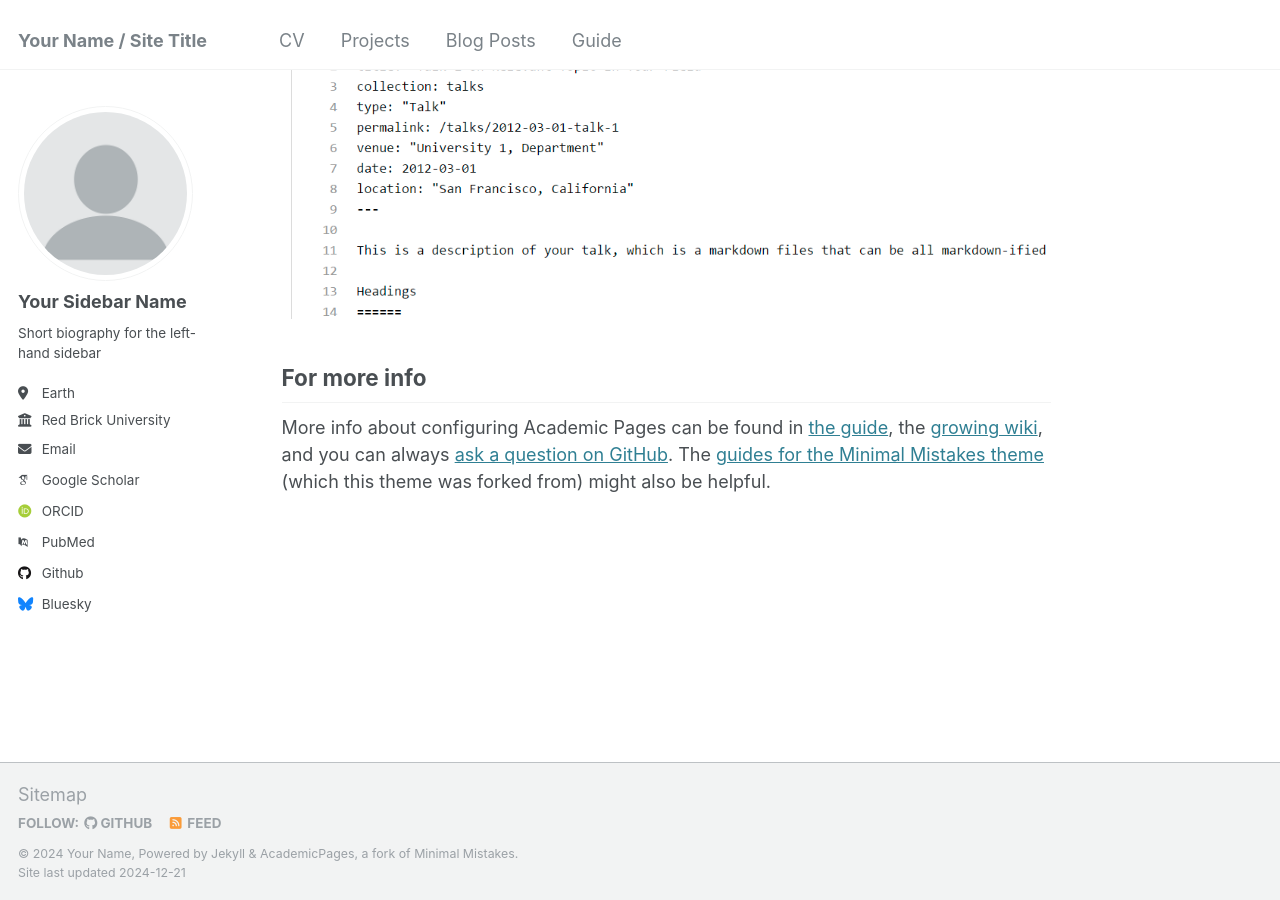
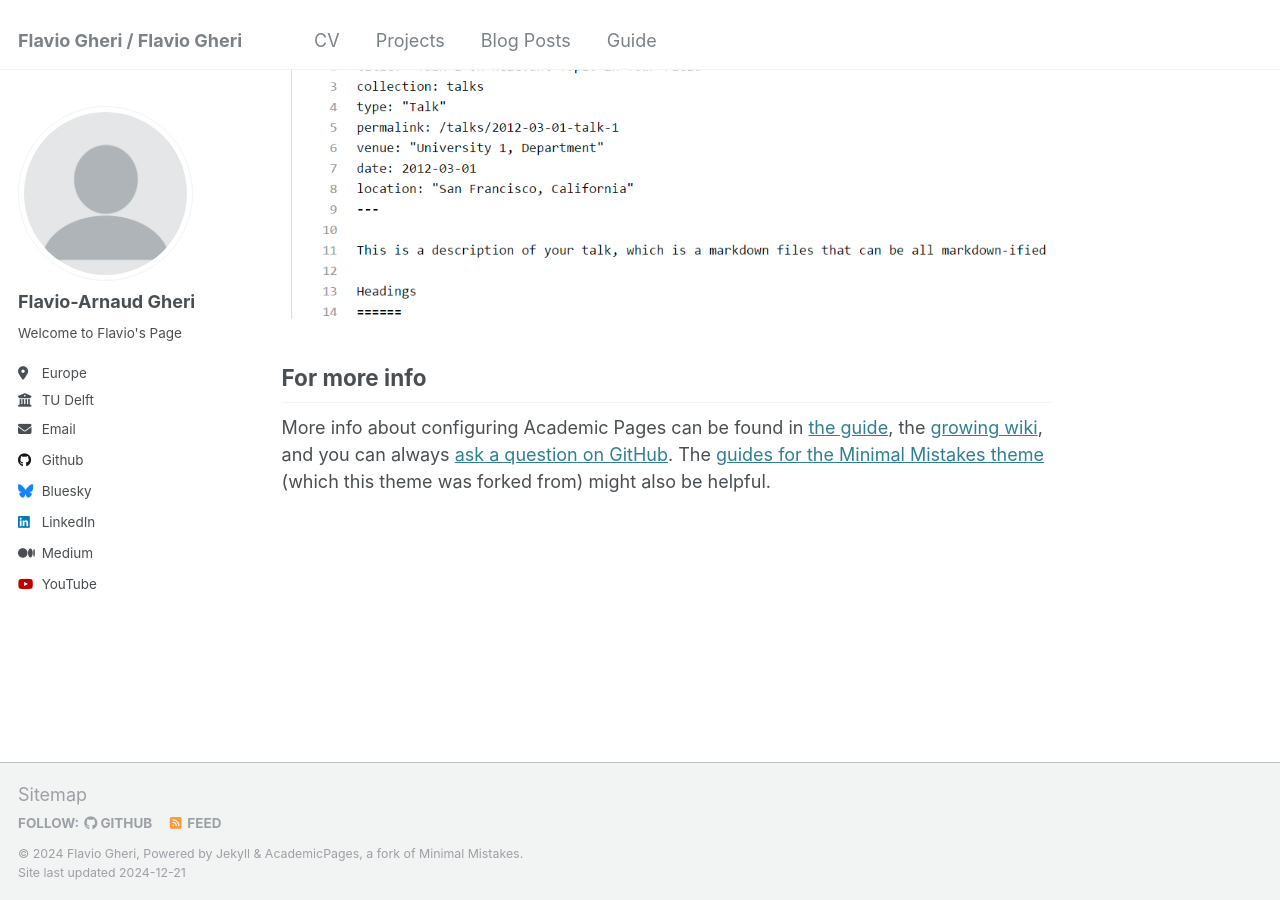
Before and after one commit to flaviogheri/flaviogheri.github.io, a Jekyll site: the page built from _pages/about.md, in a window 1280 px wide and 900 px high, scrolled down 2643 px. Built offline with Jekyll 4.4.1, drawn with Linux system fonts in a browser that asks for light colours; some web fonts are replaced.

```diff
--- a/_config.yml
+++ b/_config.yml
@@ -8,11 +8,11 @@
 
 # Basic Site Settings
 locale                   : "en-US"
-title                    : "Your Name / Site Title"
+title                    : "Flavio Gheri / Flavio Gheri"
 title_separator          : "-"
-name                     : &name "Your Name"
+name                     : &name "Flavio Gheri"
 description              : &description "personal description"
-url                      : https://academicpages.github.io # the base hostname & protocol for your site e.g. "https://[your GitHub username].github.io"
+url                      : https://flaviogheri.github.io # the base hostname & protocol for your site e.g. "https://[your GitHub username].github.io"
 baseurl                  : "" # the subpath of your site, e.g. "/blog"
 repository               : "academicpages/academicpages.github.io"
 
@@ -22,21 +22,21 @@ repository               : "academicpages/academicpages.github.io"
 author:
   # Biographic information
   avatar           : "profile.png"
-  name             : "Your Sidebar Name"
+  name             : "Flavio-Arnaud Gheri"
   pronouns         : # example: "she/her"
-  bio              : "Short biography for the left-hand sidebar"
-  location         : "Earth"
-  employer         : "Red Brick University"
+  bio              : "Welcome to Flavio's Page"
+  location         : "Europe"
+  employer         : "TU Delft"
   uri              : # URL
-  email            : "none@example.org"
+  email            : "gheriarnaudflavio@gmail.com"
 
   # Academic websites
   arxiv            : # URL - Update with the correct link to your profile
-  googlescholar    : "https://scholar.google.com/citations?user=PS_CX0AAAAAJ"
+  # googlescholar    : "https://scholar.google.com/citations?user=PS_CX0AAAAAJ"
   impactstory      : # URL
-  orcid            : "http://orcid.org/yourorcidurl"
+  # orcid            : "http://orcid.org/yourorcidurl"
   semantic         : # URL
-  pubmed           : "https://www.ncbi.nlm.nih.gov/pubmed/?term=john+snow"
+  # pubmed           : "https://www.ncbi.nlm.nih.gov/pubmed/?term=john+snow"
   researchgate     : # URL
   scopus           : # URL
 
@@ -44,12 +44,12 @@ author:
   bitbucket        : # Username - Update with your username on the site
   codepen          : # Username
   dribbble         : # Username
-  github           : "academicpages"
+  github           : "flaviogheri"
   kaggle           : # Username
   stackoverflow    : # User number or user number and name (i.e., use "1" or "1/jeff-atwood")
 
   # Social media
-  bluesky          : "bsky.app" # Replace this with you Bluesky username
+  bluesky          : "flavio" # Replace this with you Bluesky username
   facebook         : # Username
   flickr           : # Username
   foursquare       : # Username
@@ -58,9 +58,9 @@ author:
   keybase          : # Username
   instagram        : # Username
   lastfm           : # Username
-  linkedin         : # Username
+  linkedin         : "flavio-gheri"
   mastodon         : # URL
-  medium           : # URL
+  medium           : "gheriarnaudflavio"
   pinterest        : # Username
   soundcloud       : # Username
   steam            : # Username
@@ -71,7 +71,7 @@ author:
   weibo            : # Username
   wikipedia        : # Username
   xing             : # Username
-  youtube          : # Username
+  youtube          : 'roamingrobot'
   zhihu            : # Username
 
 # Publication Category - The following the list of publication categories and their headings
```
Also changed, not shown: CONTRIBUTING.md (+2 -1 lines), images/favicon.ico, 8 other files.
